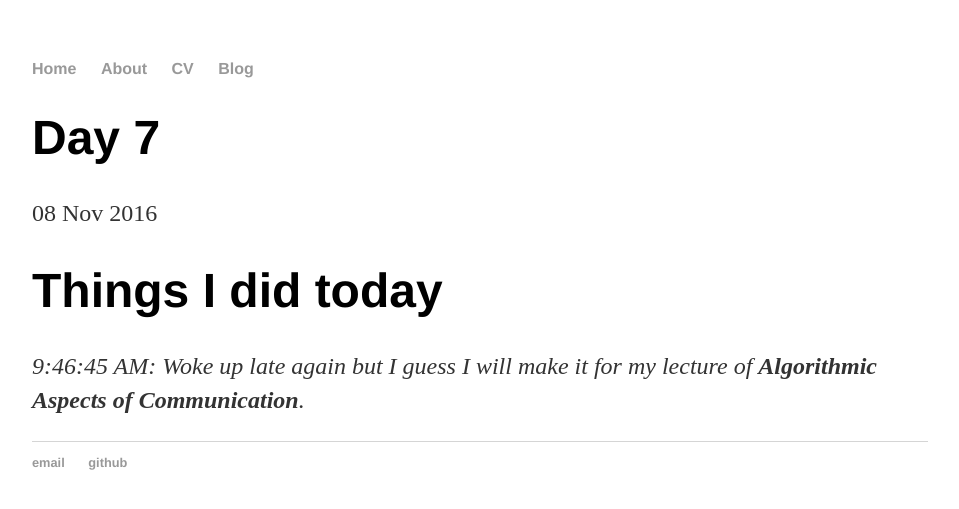
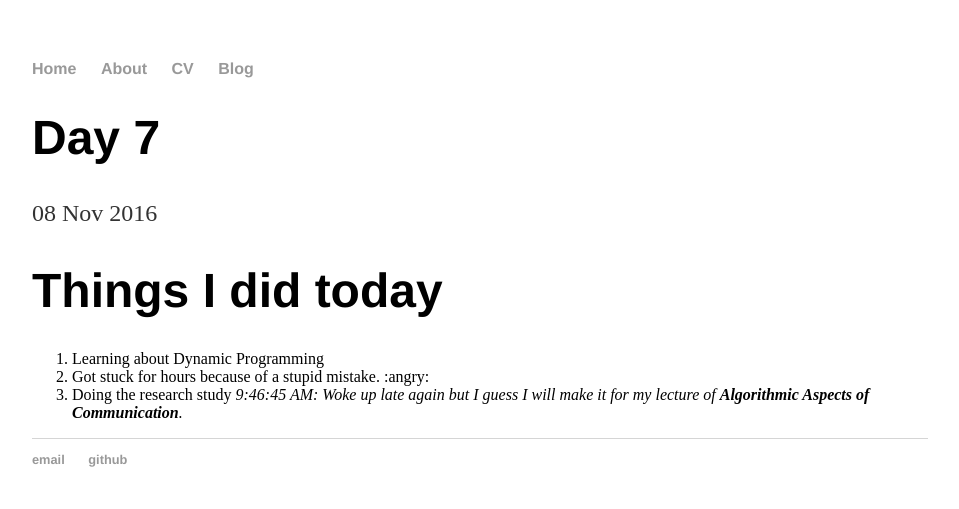
Before and after one commit to scitamehtam/scitamehtam.github.io, a Jekyll site: the page built from _posts/2016-11-08-Day-7.md, in a window 1280 px wide. Shown: the top 509 px of the page, without its empty margins (160-1119 px from the left). Built offline with Jekyll 4.4.1, drawn with Linux system fonts in a browser that asks for light colours.

Commit message:
Update 2016-11-08-Day-7.md

```diff
--- a/_posts/2016-11-08-Day-7.md
+++ b/_posts/2016-11-08-Day-7.md
@@ -4,5 +4,7 @@ title: "Day 7"
 date: 2016-11-08
 ---
 # Things I did today
-
+1. Learning about Dynamic Programming
+2. Got stuck for hours because of a stupid mistake. :angry:
+3. Doing the research study
 _9:46:45 AM: Woke up late again but I guess I will make it for my lecture of **Algorithmic Aspects of Communication**._
```
